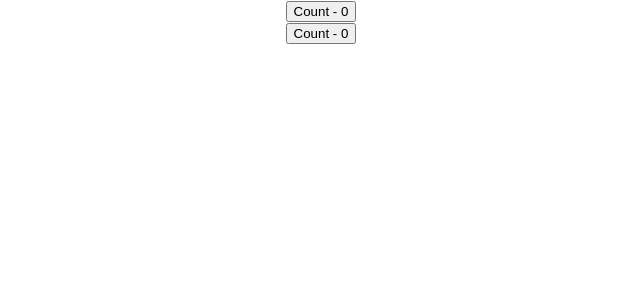
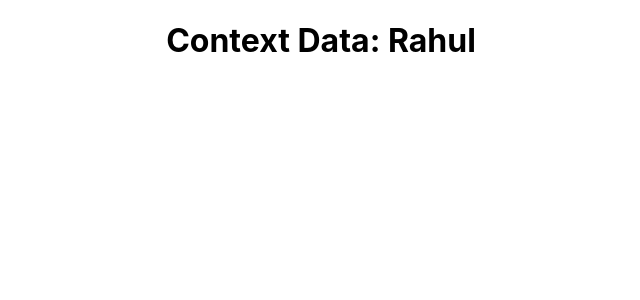
Before and after one commit to RahulNaidu2104/my_test_project, a React (Create React App) app: page / in a window 1280 px wide. Shown: the top 300 px of the page, without its empty margins (319-959 px from the left). Built offline with nearby package versions, Linux system fonts and the light colour scheme.

Commit message:
added practice files for useontet hook

```diff
--- a/src/App.js
+++ b/src/App.js
@@ -1,5 +1,6 @@
 import logo from './logo.svg';
 import './App.css';
+import React from 'react'
 //import Welcome from './index_FirstExample_FunctionalComponent_ClassComponent.js';
 //import StringCount from './StringCount.js';
 //import StudentLogIn from './Components/ConditionalFunctionalComponent.js';
@@ -10,7 +11,11 @@ import './App.css';
 // import PracticeAPIGet from './Components/GetData_APIPractice';
 // import PostData from './Components/PostDataAPIPractice';
 // import PostDataAPI from './Components/PostData_APIEndPoint';
-import IncreaseDecreaseCounter from './Components/IncreaseDecreaseCounterHooks';
+// import IncreaseDecreaseCounter from './Components/IncreaseDecreaseCounterHooks';
+// import ComponentA1 from './Components/useContextPractice/ComponentA1';
+import ComponentA2 from './Components/useContextPractice/ComponentA2';
+
+export const Context = React.createContext();
 
 function App() {
   return (
@@ -24,7 +29,11 @@ function App() {
         {/* <PracticeAPIGet></PracticeAPIGet> */}
         {/* <PostData></PostData> */}
         {/* <PostDataAPI></PostDataAPI> */}
-        <IncreaseDecreaseCounter></IncreaseDecreaseCounter>
+        {/* <IncreaseDecreaseCounter></IncreaseDecreaseCounter> */}
+        {/* <ComponentA1 name='Rahul'/> */}
+        <Context.Provider value= {'Rahul'}>
+          <ComponentA2/>
+        </Context.Provider>
     </div>
   );
 }
--- /dev/null
+++ b/src/Components/useContextPractice/ComponentA1.js
@@ -0,0 +1,14 @@
+import React from 'react'
+import ComponentB1 from './ComponentB1';
+
+function ComponentA1(props)
+{
+    return(
+        <div>
+            <h1>Component A: {props.name}</h1>
+            <br></br>
+            <ComponentB1 data1={props.name}></ComponentB1>
+        </div>
+    )
+}
+export default ComponentA1;
--- /dev/null
+++ b/src/Components/useContextPractice/ComponentA2.js
@@ -0,0 +1,12 @@
+import React from 'react'
+import ComponentB2 from './ComponentB2';
+
+function ComponentA2()
+{
+    return(
+        <div>
+            <ComponentB2></ComponentB2>
+        </div>
+    )
+}
+export default ComponentA2;
--- /dev/null
+++ b/src/Components/useContextPractice/ComponentB2.js
@@ -0,0 +1,12 @@
+import React from 'react'
+import ComponentC2 from './ComponentC2';
+
+function ComponentB2()
+{
+    return(
+        <div>
+            <ComponentC2></ComponentC2>
+        </div>
+    )
+}
+export default ComponentB2;
--- /dev/null
+++ b/src/Components/useContextPractice/ComponentC2.js
@@ -0,0 +1,22 @@
+import React from 'react'
+import { Context } from '../../App';
+
+function ComponentC2() {
+  return (
+    <div>
+        <Context.Consumer>
+            {
+                user => {
+                    return (
+                    <h1>
+                        Context Data: {user}
+                    </h1>
+                    )
+                }
+            }
+        </Context.Consumer>
+    </div>
+  )
+}
+
+export default ComponentC2;
```
Also changed, not shown: src/Components/useContextPractice/ComponentB1.js (added, +14 -0 lines), src/Components/useContextPractice/ComponentC1.js (added, +11 -0 lines).
